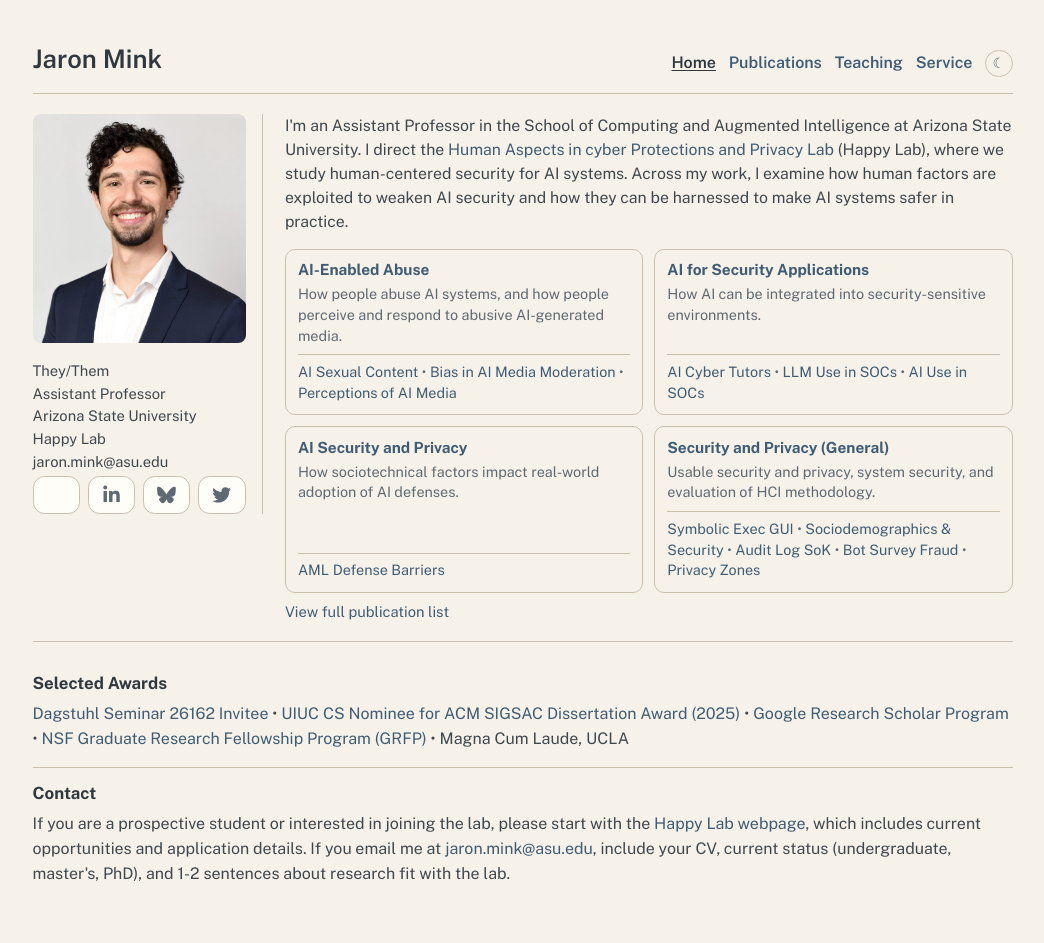
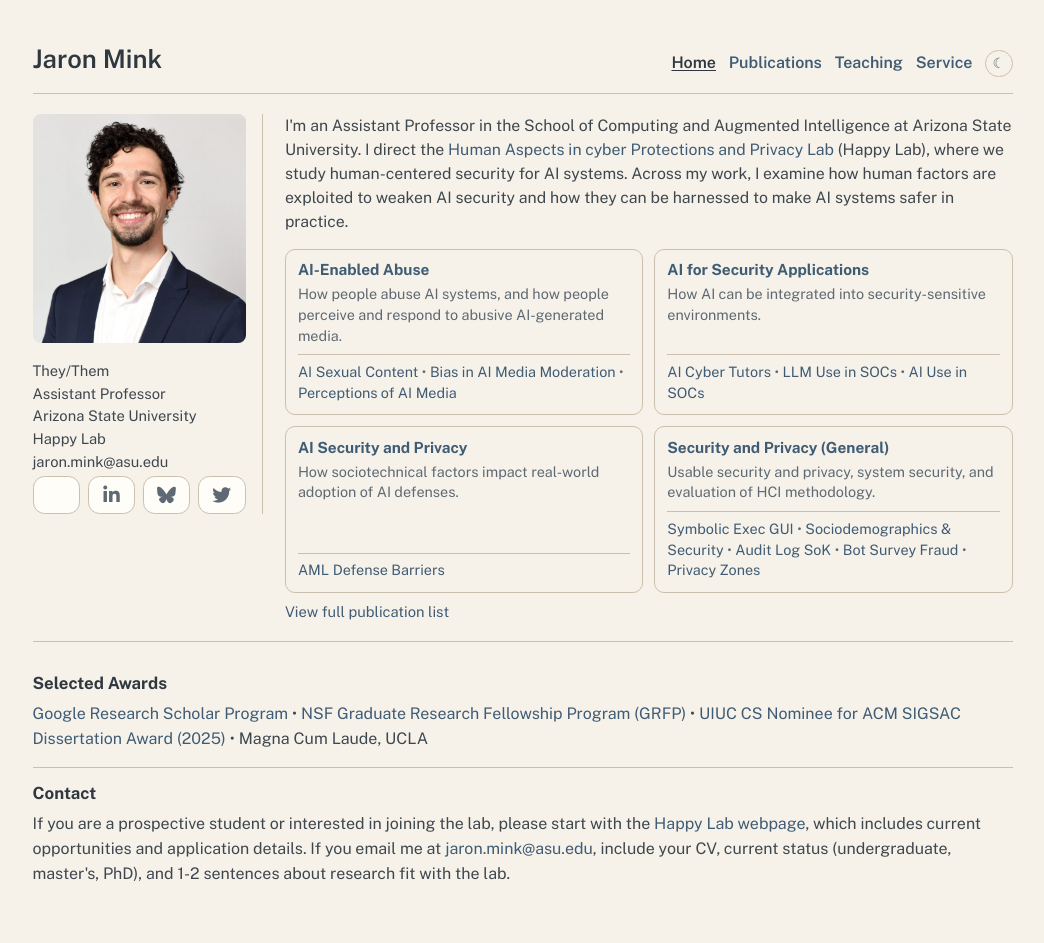
Before and after one commit to JaronMink/personal-website, a Jekyll site: the page built from index.md, in a window 1280 px wide. Shown: the whole page, without its empty margins (110-1154 px from the left). Built offline with Jekyll 4.4.1, drawn with Linux system fonts in a browser that asks for light colours; some web fonts are replaced.

Commit message:
Update awards ordering

```diff
--- a/_includes/award-list.md
+++ b/_includes/award-list.md
@@ -1 +1 @@
-<a href="{{ site.data.links.dagstuhl_26162_web }}" target="_blank" rel="noopener noreferrer">Dagstuhl Seminar 26162 Invitee</a> &bull; <a href="{{ site.data.links.acm_sigsac_dissertation_award_web }}" target="_blank" rel="noopener noreferrer">UIUC CS Nominee for ACM SIGSAC Dissertation Award (2025)</a> &bull; <a href="{{ site.data.links.google_research_scholar_2025_web }}" target="_blank" rel="noopener noreferrer">Google Research Scholar Program</a> &bull; <a href="{{ site.data.links.nsf_grfp_web }}" target="_blank" rel="noopener noreferrer">NSF Graduate Research Fellowship Program (GRFP)</a> &bull; Magna Cum Laude, UCLA
+<a href="{{ site.data.links.google_research_scholar_2025_web }}" target="_blank" rel="noopener noreferrer">Google Research Scholar Program</a> &bull; <a href="{{ site.data.links.nsf_grfp_web }}" target="_blank" rel="noopener noreferrer">NSF Graduate Research Fellowship Program (GRFP)</a> &bull; <!-- <a href="{{ site.data.links.dagstuhl_26162_web }}" target="_blank" rel="noopener noreferrer">Dagstuhl Seminar 26162 Invitee</a> &bull; --> <a href="{{ site.data.links.acm_sigsac_dissertation_award_web }}" target="_blank" rel="noopener noreferrer">UIUC CS Nominee for ACM SIGSAC Dissertation Award (2025)</a> &bull; Magna Cum Laude, UCLA
```
